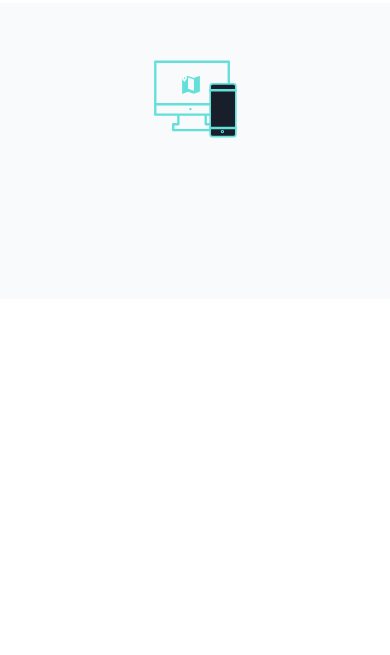
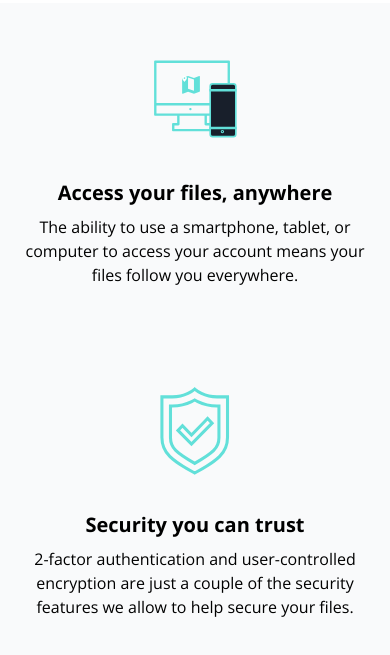
Before and after one commit to Soulbolt/fylo, a website: page index.html in a window 390 px wide. Shown: the part 1058-1713 px from the top of the page. Before the commit the page ends 1357 px from the top, so only its background shows below. Drawn offline with nearby package versions, Linux system fonts and the light colour scheme.

Commit message:
Add item 1 h3 and paragraph Access files context, Add item 2 Security context.

```diff
--- a/index.html
+++ b/index.html
@@ -116,6 +116,23 @@
             <div class="flex items-center justify-center h-24 mb-6">
               <img src="images/icon-access-anywhere.svg" alt="" />
             </div>
+            <h3 class="text-xl font-bold">Access your files, anywhere</h3>
+            <p class="max-w-md">
+              The ability to use a smartphone, tablet, or computer to access
+              your account means your files follow you everywhere.
+            </p>
+          </div>
+          <!-- Item 2 -->
+          <div class="flex flex-col items-center space-y-2 md:w-1/2">
+            <div class="flex items-center justify-center h-24 mb-6">
+              <img src="images/icon-security.svg" alt="" />
+            </div>
+            <h3 class="text-xl font-bold">Security you can trust</h3>
+            <p class="max-w-md">
+              2-factor authentication and user-controlled encryption are just a
+              couple of the security features we allow to help secure your
+              files.
+            </p>
           </div>
         </div>
       </div>
```
Also changed, not shown: css/style.css.
